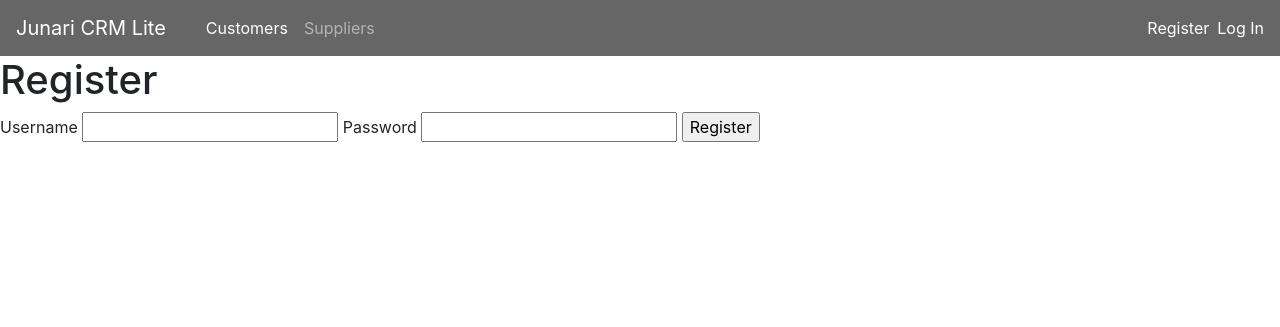
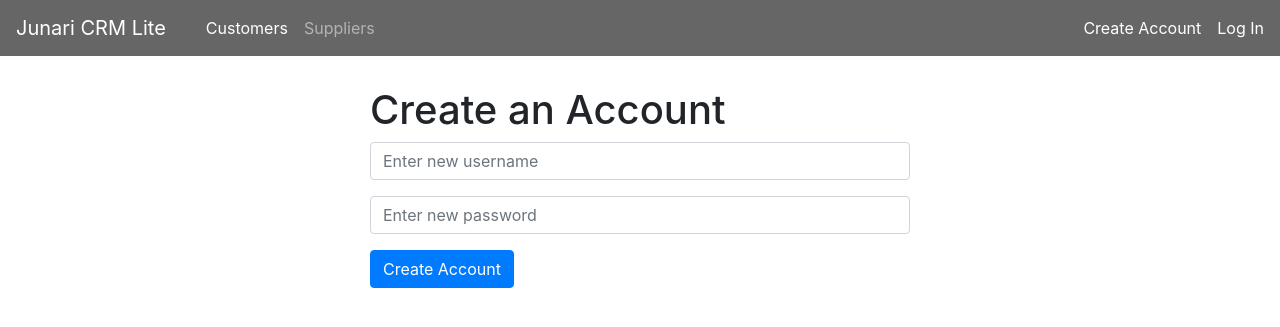
Before and after one commit to junariltd/interview_app, a Flask app: page /auth/register in a window 1280 px wide. Shown: the top 327 px of the page. Run offline with Flask 2, Linux system fonts and the light colour scheme; some libraries are stand-ins or nearby versions.

Commit message:
Better styles for Register and Login forms

```diff
--- /dev/null
+++ b/jcrm_lite/static/css/app.css
@@ -0,0 +1,3 @@
+.list-inline-item.wide {
+    margin-right: 16px;
+}
--- a/jcrm_lite/templates/app.html
+++ b/jcrm_lite/templates/app.html
@@ -10,7 +10,7 @@
         <div id="app"></div>
 
         <h2>Customers</h2>
-        <table class="table">
+        <table class="table table-hover">
             <thead>
                 <tr>
                     <th scope="col">Company</th>
--- a/jcrm_lite/templates/auth/register.html
+++ b/jcrm_lite/templates/auth/register.html
@@ -1,15 +1,21 @@
 {% extends 'base.html' %}
 
-{% block header %}
-<h1>{% block title %}Register{% endblock %}</h1>
+{% block content %}
+<div class="container">
+    <div class="row justify-content-center" style="margin-top: 30px;">
+        <div class="col-md-6">
+            <h1>Create an Account</h1>
+
+            <form method="post">
+                <div class="form-group">
+                    <input class="form-control" name="username" placeholder="Enter new username">
+                </div>
+                <div class="form-group">
+                    <input type="password" class="form-control" name="password" placeholder="Enter new password">
+                </div>
+                <button type="submit" class="btn btn-primary">Create Account</button>
+            </form>
+        </div>
+    </div>
+</div>
 {% endblock %}
-
-{% block content %}
-<form method="post">
-    <label for="username">Username</label>
-    <input name="username" id="username" required>
-    <label for="password">Password</label>
-    <input type="password" name="password" id="password" required>
-    <input type="submit" value="Register">
-</form>
-{% endblock %}
--- a/jcrm_lite/templates/base.html
+++ b/jcrm_lite/templates/base.html
@@ -5,6 +5,7 @@
     <title>Junari CRM Lite{% block title %}{% endblock %}</title>
     <link type="image/x-icon" rel="shortcut icon" href="{{ url_for('static', filename='img/favicon.png') }}" />
     <link rel="stylesheet" href="{{ url_for('static', filename='lib/bootstrap-4.0.0.css') }}">
+    <link rel="stylesheet" href="{{ url_for('static', filename='css/app.css') }}">
     <script src="{{ url_for('static', filename='lib/bootstrap-native-v4.min.js') }}"></script>
     {% block head %}{% endblock %}
 </head>
@@ -29,10 +30,10 @@
             <span class="navbar-text">
                 <ul class="list-inline m-0">
                     {% if g.user %}
-                    <li class="list-inline-item"><span style="padding-right: 8px;">{{ g.user['username'] }}</span>
+                    <li class="list-inline-item wide"><span style="padding-right: 8px;">{{ g.user['username'] }}</span>
                     <li class="list-inline-item"><a href="{{ url_for('auth.logout') }}">Log Out</a>
                         {% else %}
-                    <li class="list-inline-item"><a href="{{ url_for('auth.register') }}">Register</a>
+                    <li class="list-inline-item wide"><a href="{{ url_for('auth.register') }}">Create Account</a>
                     <li class="list-inline-item"><a href="{{ url_for('auth.login') }}">Log In</a>
                         {% endif %}
                 </ul>
@@ -40,15 +41,10 @@
         </div>
     </nav>
 
-    <section class="content">
-        <header>
-            {% block header %}{% endblock %}
-        </header>
-        {% for message in get_flashed_messages() %}
-        <div class="flash">{{ message }}</div>
-        {% endfor %}
-        {% block content %}{% endblock %}
-    </section>
+    {% for message in get_flashed_messages() %}
+    <div class="flash">{{ message }}</div>
+    {% endfor %}
+    {% block content %}{% endblock %}
 </body>
 
 </html>
```
Also changed, not shown: jcrm_lite/templates/auth/login.html (+18 -12 lines).
